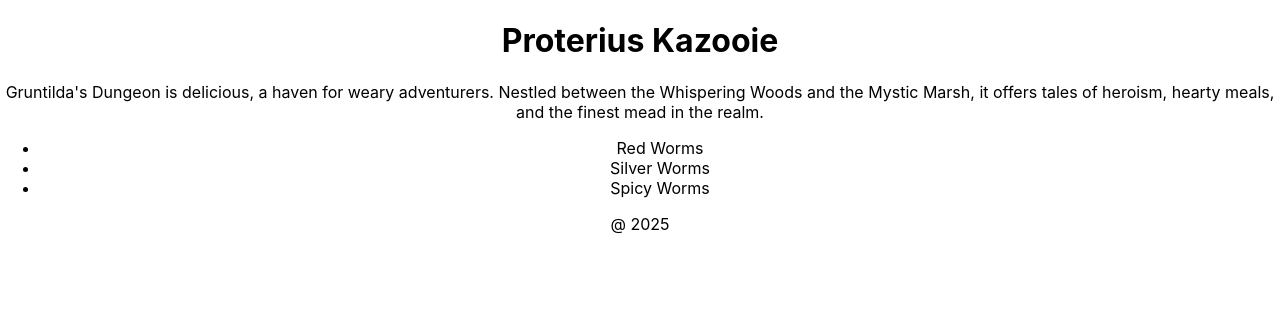
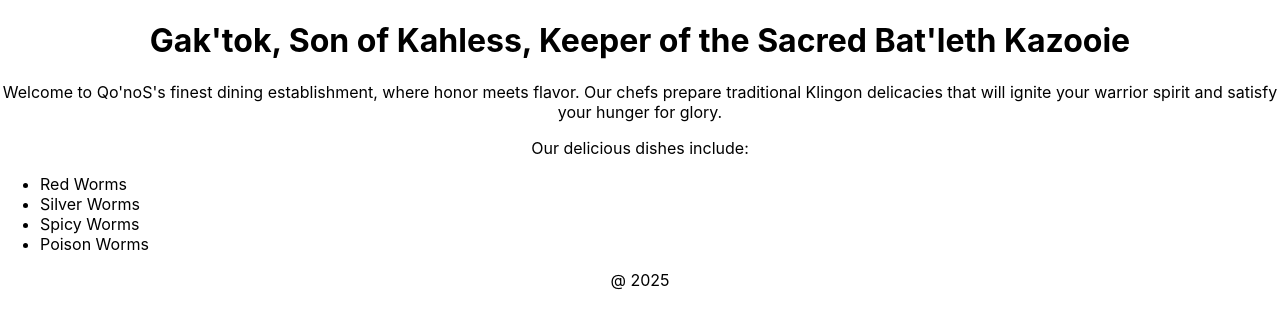
Before and after one commit to djhanus/lil-react-essentials, a React (Create React App) app: page / in a window 1280 px wide. Shown: the top 328 px of the page. Built offline with nearby package versions, Linux system fonts and the light colour scheme.

Commit message:
object change

```diff
--- a/src/App.js
+++ b/src/App.js
@@ -3,7 +3,7 @@ import './App.css';
 
 
 function Header(props) {
-  console.log(props)
+  // console.log(props)
   return (
     <header>
       <h1>{props.name} Kazooie</h1>
@@ -14,14 +14,15 @@ function Header(props) {
 function Main(props) {
   return (
     <section>
-      <p>Gruntilda's Dungeon is {props.adjective}, a haven for weary adventurers. Nestled between the Whispering Woods and the Mystic Marsh, it offers tales of heroism, hearty meals, and the finest mead in the realm.</p>
-      <ul>
-        {props.gagh.map((gogs) => (
-          <li>{gogs}</li>
-        ))}
+      <p>Welcome to Qo'noS's finest dining establishment, where honor meets flavor. Our chefs prepare traditional Klingon delicacies that will ignite your warrior spirit and satisfy your hunger for glory.</p>
+      <p>Our {props.adjective} dishes include:</p>
+      <ul style={{ textAlign: "left" }}>
+      {props.dishes.map((gagh) => (
+        <li key={gagh.id}>{gagh.title}</li>
+      ))}
       </ul>
     </section>
-    );
+  );
 }
 
 function Footerios(props) {
@@ -32,22 +33,25 @@ function Footerios(props) {
     );
 }
 
-const gagh = [
+const dishes = [
   "Red Worms",
   "Silver Worms",
-  "Spicy Worms"
+  "Spicy Worms",
+  "Poison Worms"
 ];
 
-// gagh.map((gogs) => console.log(gogs));
+const allGaghDishes = dishes.map((gagh, i) => ({ id: i, title: gagh }));
+console.log(allGaghDishes);
 
 function App() {
   return (
     <div className="App">
-      <Header name="Proterius" />
-      <Main adjective="delicious" gagh={gagh}/>
+      <Header name="Gak'tok, Son of Kahless, Keeper of the Sacred Bat'leth" />
+      {/* return objects instead of array of strings */}
+      <Main adjective="delicious" dishes={allGaghDishes}/>
       <Footerios yearrr={new Date().getFullYear()}/>
     </div>
-  );
+    );
 }
 
 export default App;
```
